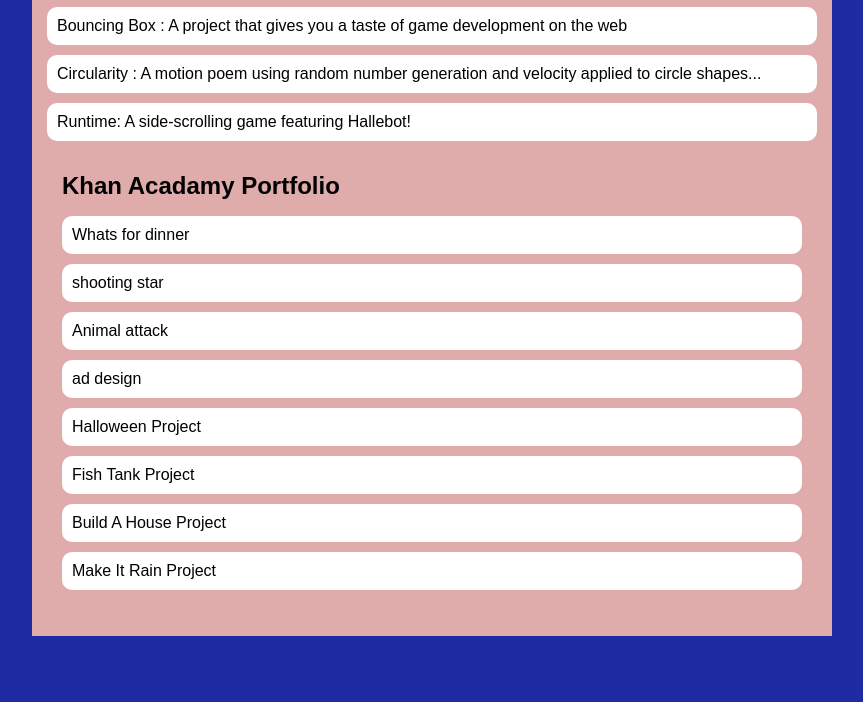
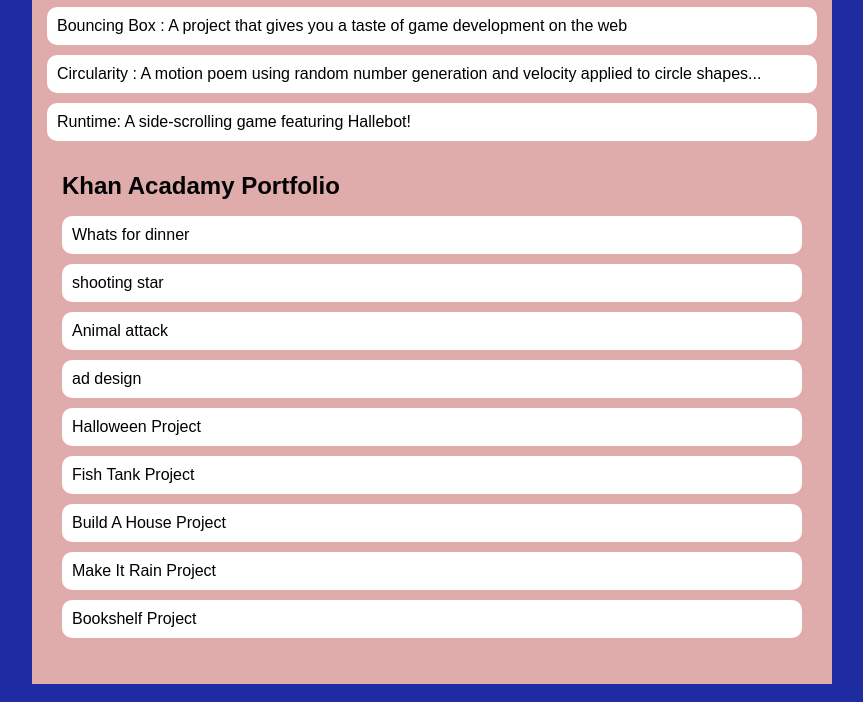
Before and after one commit to EastonWood7/EastonWood7.github.io, a plain HTML site: page portfolio.html in a window 1280 px wide. Shown: the part 197-899 px from the top of the page, without its empty margins (208-1071 px from the left). Before the commit the page ends 851 px from the top, so only its background shows below. Drawn offline with Linux system fonts and the light colour scheme.

Commit message:
added bookshelf project

```diff
--- a/portfolio.html
+++ b/portfolio.html
@@ -40,6 +40,7 @@
         <li><a href="https://www.khanacademy.org/computer-programming/spin-off-of-project-fish-tank/4609233124245504">Fish Tank Project</a></li>
         <li><a href="https://www.khanacademy.org/computer-programming/spin-off-of-project-build-a-house/6288513731510272">Build A House Project</a></li>
         <li><a href="https://www.khanacademy.org/computer-programming/spin-off-of-project-fish-tank/5756237201391616">Make It Rain Project</a></li>
+        <li><a href="https://www.khanacademy.org/computer-programming/spin-off-of-project-bookshelf/5745424868687872">Bookshelf Project</a></li>
          </ul>
         </div>
       </main>
```
